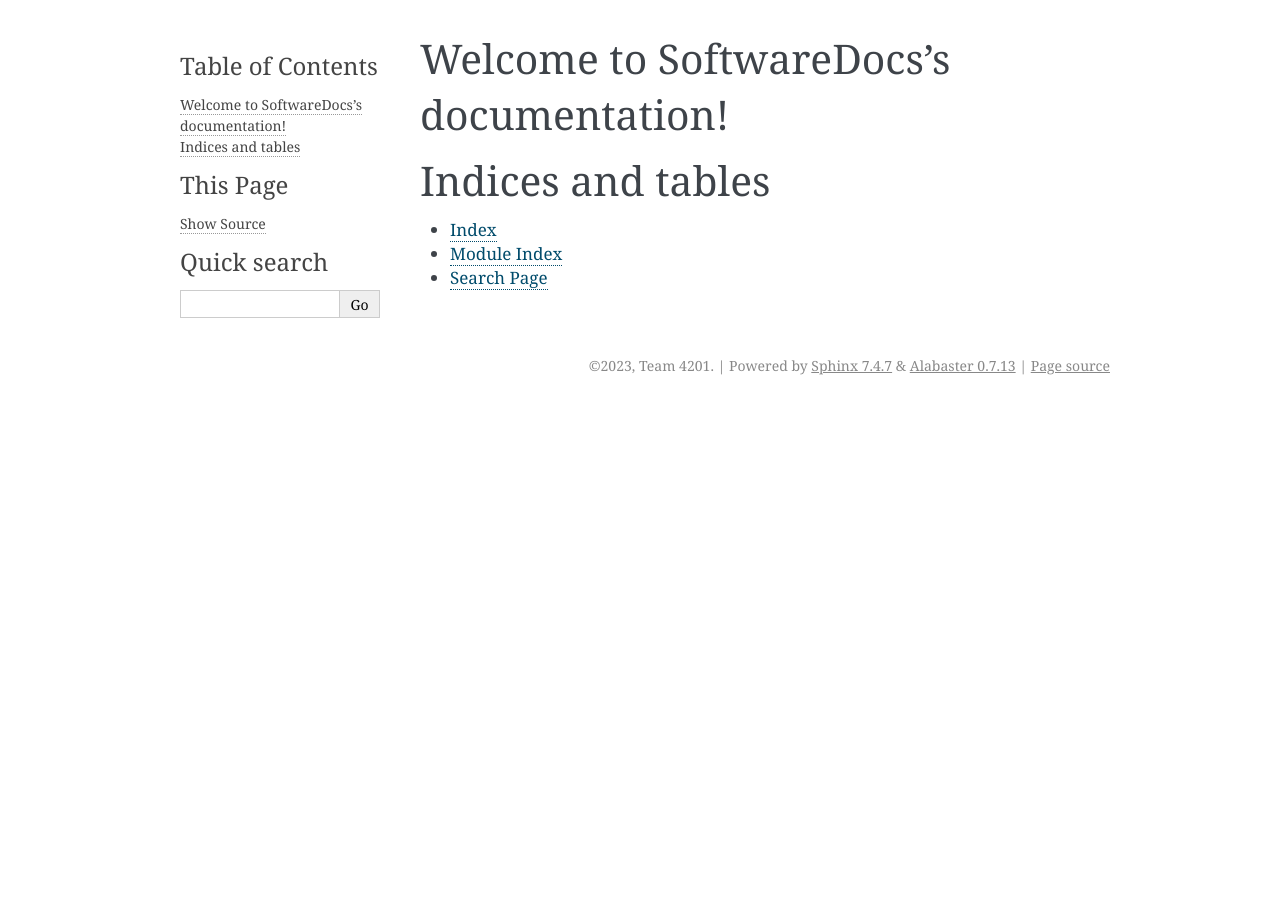
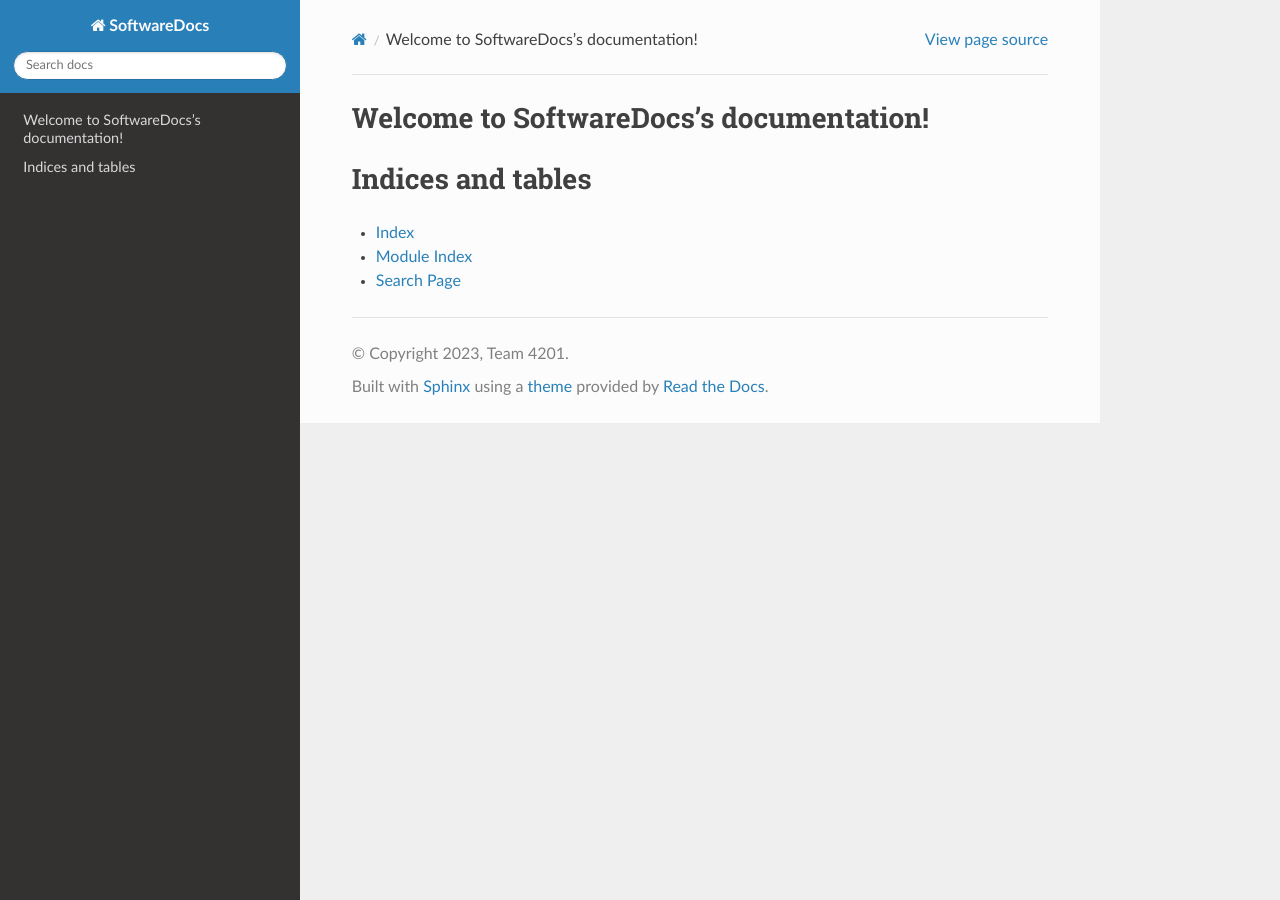
Before and after one commit to 4201VitruvianBots/software-docs, a Sphinx documentation site: the page built from source/index.rst, in a window 1280 px wide. Built offline with Sphinx 7.4.7 and the Read the Docs theme 2.0.0, drawn with Linux system fonts in a browser that asks for light colours.

Commit message:
Add RTD Theme

```diff
--- a/requirements.txt
+++ b/requirements.txt
@@ -12,9 +12,11 @@ Pygments==2.16.1
 requests==2.31.0
 snowballstemmer==2.2.0
 Sphinx==7.2.6
+sphinx-rtd-theme==1.3.0
 sphinxcontrib-applehelp==1.0.7
 sphinxcontrib-devhelp==1.0.5
 sphinxcontrib-htmlhelp==2.0.4
+sphinxcontrib-jquery==4.1
 sphinxcontrib-jsmath==1.0.1
 sphinxcontrib-qthelp==1.0.6
 sphinxcontrib-serializinghtml==1.1.9
--- a/source/conf.py
+++ b/source/conf.py
@@ -24,5 +24,5 @@ exclude_patterns = []
 # -- Options for HTML output -------------------------------------------------
 # https://www.sphinx-doc.org/en/master/usage/configuration.html#options-for-html-output
 
-html_theme = 'alabaster'
+html_theme = 'sphinx_rtd_theme'
 html_static_path = ['_static']
```
Also changed, not shown: other parts of requirements.txt (+1 -1 lines).
